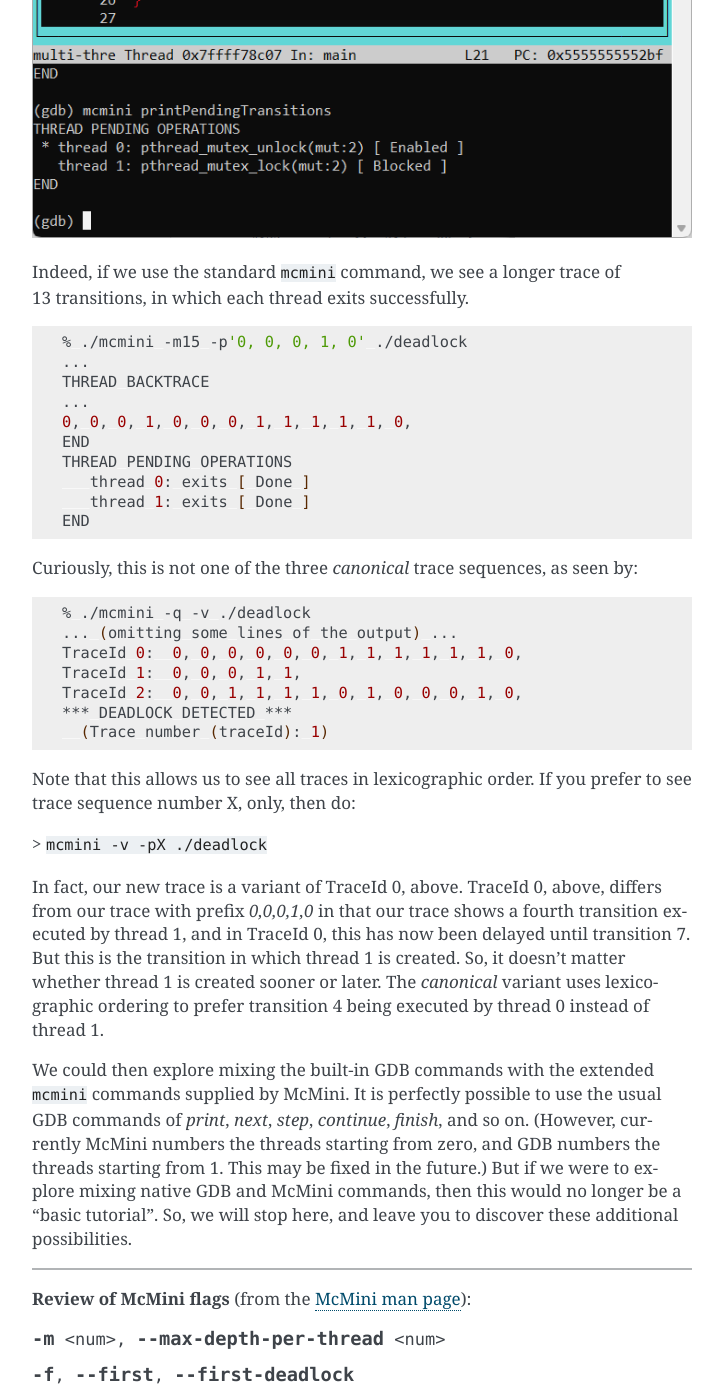
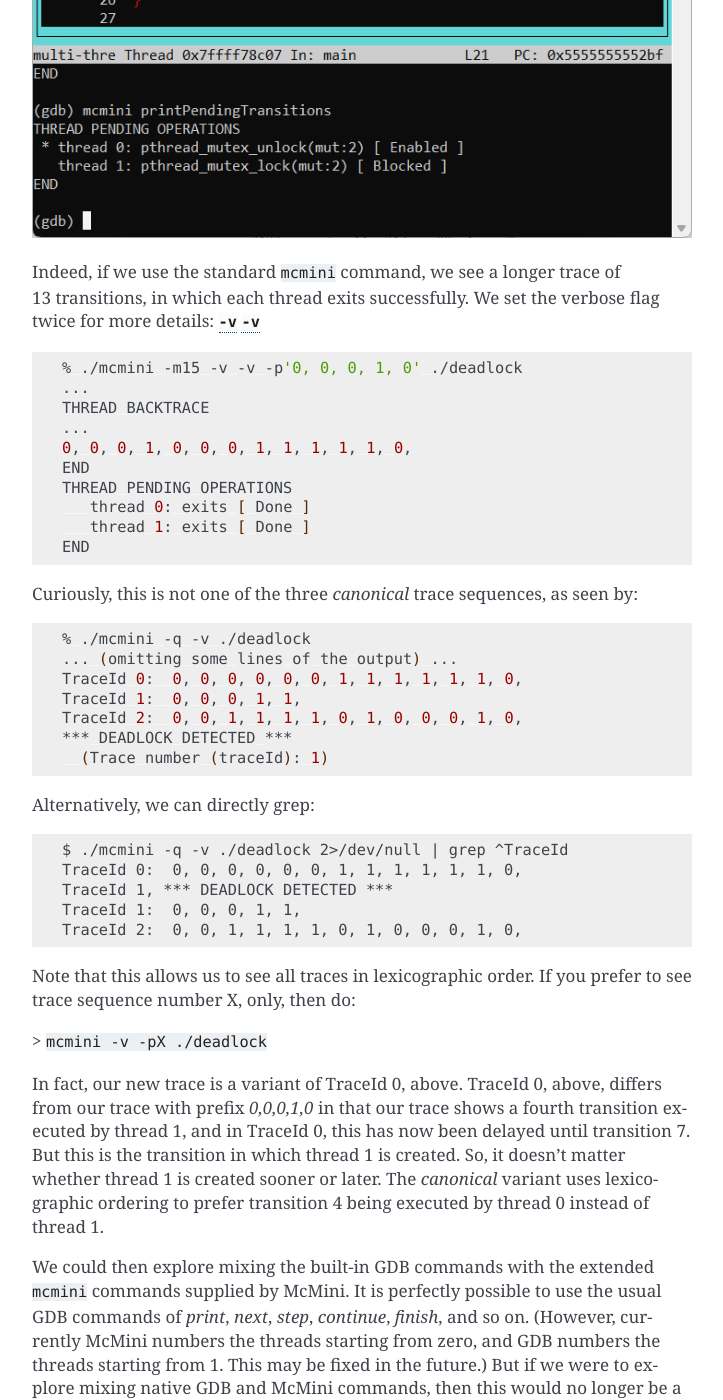
Before and after one commit to mcminickpt/mcmini-doc, a Sphinx documentation site: the page built from docs/source/usage/tutorial-basic.rst, in a window 1280 px wide and 1400 px high, scrolled down 8178 px. Shown: the whole window, without its empty margins (388-1111 px from the left). Built offline with Sphinx 7.4.7, drawn with Linux system fonts in a browser that asks for light colours; pages that are not in the unit, such as notebooks, are missing from menus; part of the change alters nothing that is shown; some of the changed text lies outside the part shown.

Commit message:
Fixing typos

```diff
--- a/docs/source/usage/tutorial-basic.rst
+++ b/docs/source/usage/tutorial-basic.rst
@@ -93,15 +93,15 @@ For an example output, we show here only the first case: |br|
    Trace process with traceId `0` exited with status 0
    *** -p or --print-at-trace requested.  Printing trace:
    THREAD BACKTRACE
-    0. thread 0: starts
-    1. thread 0: pthread_create(thr:1, _, _, _)
-    2. thread 0: pthread_mutex_lock(mut:1)
-    3. thread 0: pthread_mutex_unlock(mut:1)
-    4. thread 1: starts
-    5. thread 1: pthread_mutex_lock(mut:1)
-    6. thread 1: pthread_mutex_unlock(mut:1)
-    7. thread 1: exits
-    8. thread 0: pthread_join(thr:1, _)
+    1. thread 0: starts
+    2. thread 0: pthread_create(thr:1, _, _, _)
+    3. thread 0: pthread_mutex_lock(mut:1)
+    4. thread 0: pthread_mutex_unlock(mut:1)
+    5. thread 1: starts
+    6. thread 1: pthread_mutex_lock(mut:1)
+    7. thread 1: pthread_mutex_unlock(mut:1)
+    8. thread 1: exits
+    9. thread 0: pthread_join(thr:1, _)
    0, 0, 0, 0, 1, 1, 1, 1, 0,
    END
    THREAD PENDING OPERATIONS
@@ -176,7 +176,7 @@ So, let's use the same flags, but with :code:`./mcmini-gdb`
    ** Generating trace sequence for:
         ./mcmini.git/mcmini -v -q  '-f' '-q' '-m15' './deadlock'
         (This may take a while ...)
-   ** Running: /home/gene/mcmini.git/mcmini-gdb -m15 -p 0 -p'0, 0, 0, 1, 1, ' ./deadlock
+   ** Running: /home/gene/mcmini/mcmini-gdb -m15 -p 0 -p'0, 0, 0, 1, 1, ' ./deadlock
    ** Note:  In order to replay this trace,
              it is faster to directly run the above command line.
    ...
@@ -215,7 +215,7 @@ Apparently, when we used the :option:`-f` flag, McMini discovered a trace sequen
 
 .. code:: shell
 
-   ./mcmini-gdb -m15 -p 0 -p'0, 0, 0, 1, 1, ' ./deadlock`
+   ./mcmini-gdb -m15 -p 0 -p'0, 0, 0, 1, 1, ' ./deadlock
    (gdb) mcmini forward end
 
 .. image:: mcmini-gdb.png
@@ -343,10 +343,11 @@ So, Thread |nbsp| 0 can simply unlock mutex |nbsp| 2.
 Indeed, if we use the standard :code:`mcmini` command, we
 see a longer trace of 13 |nbsp| transitions,
 in which each thread exits successfully.
+We set the verbose flag twice for more details: :option:`-v` :option:`-v`
 
 .. code:: shell
 
-   % ./mcmini -m15 -p'0, 0, 0, 1, 0' ./deadlock
+   % ./mcmini -m15 -v -v -p'0, 0, 0, 1, 0' ./deadlock
    ...
    THREAD BACKTRACE
    ...
@@ -370,6 +371,16 @@ sequences, as seen by:
    *** DEADLOCK DETECTED ***
      (Trace number (traceId): 1)
 
+Alternatively, we can directly grep:
+
+.. code::
+
+   $ ./mcmini -q -v ./deadlock 2>/dev/null | grep ^TraceId
+   TraceId 0:  0, 0, 0, 0, 0, 0, 1, 1, 1, 1, 1, 1, 0,
+   TraceId 1, *** DEADLOCK DETECTED ***
+   TraceId 1:  0, 0, 0, 1, 1,
+   TraceId 2:  0, 0, 1, 1, 1, 1, 0, 1, 0, 0, 0, 1, 0,
+
 Note that this allows us to see all traces in lexicographic order.
 If you prefer to see trace sequence number |nbsp| X, only, then do:
 
@@ -380,8 +391,8 @@ TraceId |nbsp| 0, above, differs from our trace with prefix
 `0,0,0,1,0` in that our trace shows a fourth transition executed
 by thread |nbsp| 1, and in TraceId |nbsp| 0, this has now been delayed
 until transition |nbsp| 7.  But this is the transition in which
-thread |nbsp| 1 is created.  So, it doesn't matter whether thread
-|nbsp| 1 is created sooner or later.  The *canonical* variant uses
+thread |nbsp| 1 is created.  So, it doesn't matter whether
+thread |nbsp| 1 is created sooner or later.  The *canonical* variant uses
 lexicographic ordering to prefer transition |nbsp| 4 being executed by
 thread |nbsp| 0 instead of thread |nbsp| 1.
 
```
